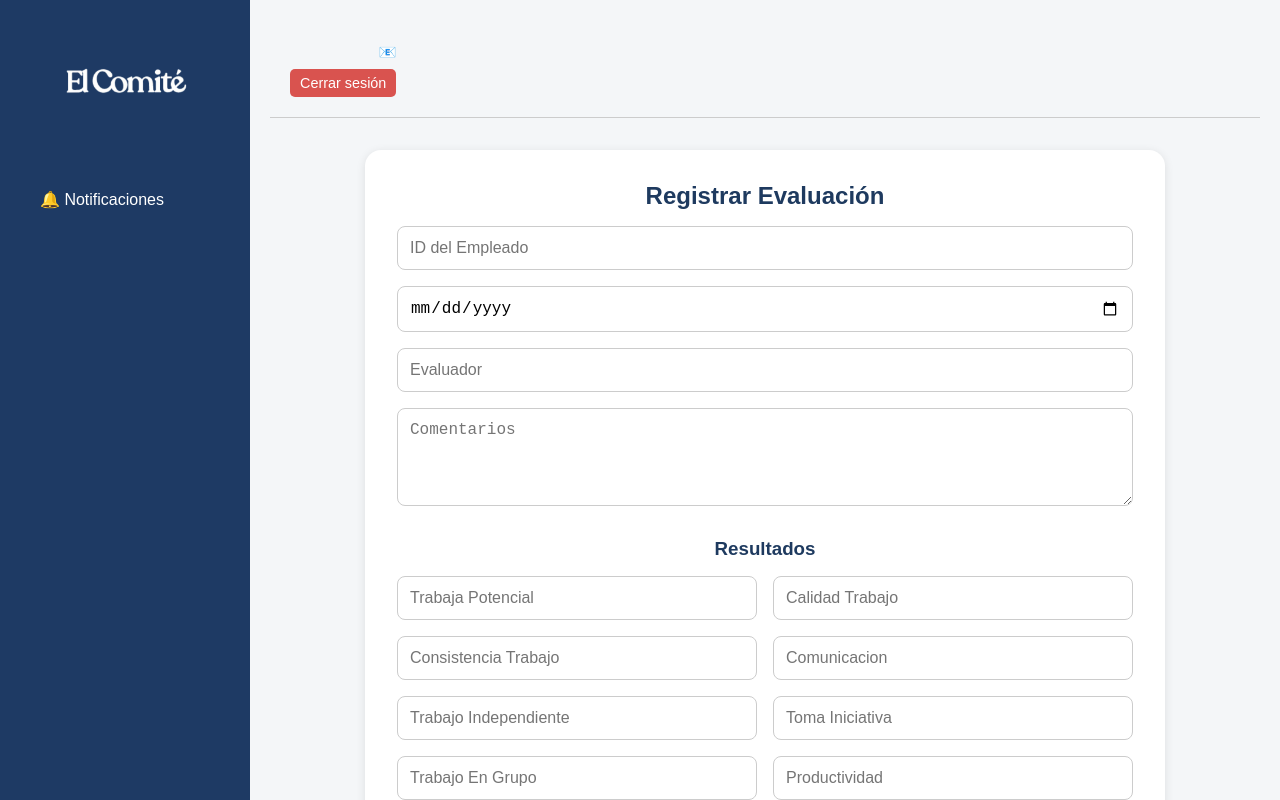
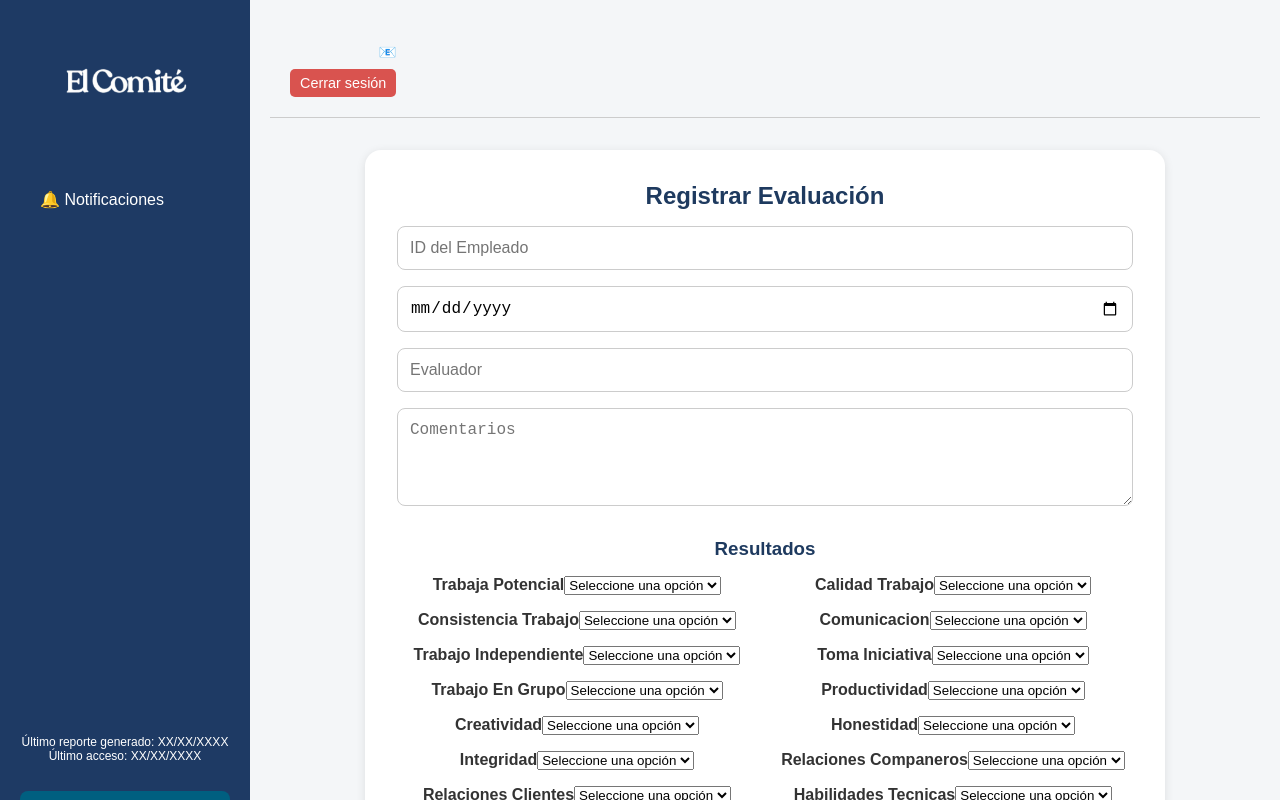
Before and after one commit to JrinconRG/SistemaDeEvaluacion, a React (Vite) app in the folder vite-project/: page /evaluacion in a window 1280 px wide. Shown: the top 800 px of the page. Built offline with nearby package versions, Linux system fonts and the light colour scheme; no server answers.

Commit message:
Agrega componente gráfico y modifica Evaluacion.jsx

```diff
--- a/vite-project/package.json
+++ b/vite-project/package.json
@@ -11,9 +11,12 @@
   },
   "dependencies": {
     "firebase": "^11.6.0",
+    "jspdf": "^3.0.1",
     "react": "^19.0.0",
     "react-dom": "^19.0.0",
-    "react-router-dom": "^7.5.1"
+    "react-router-dom": "^7.5.1",
+    "recharts": "^2.15.3",
+    "xlsx": "^0.18.5"
   },
   "devDependencies": {
     "@eslint/js": "^9.22.0",
--- a/vite-project/src/pages/Evaluacion/RegistrarEvaluacion.jsx
+++ b/vite-project/src/pages/Evaluacion/RegistrarEvaluacion.jsx
@@ -32,6 +32,8 @@ export default function RegistrarEvaluacion() {
     }
   });
 
+  const [puntaje, setPuntaje] = useState(null);
+
   const handleChange = (e) => {
     const { name, value } = e.target;
     if (name in form.resultados) {
@@ -41,10 +43,33 @@ export default function RegistrarEvaluacion() {
     }
   };
 
+  const calcularPromedioResultados = () => {
+    const valores = {
+      "Insatisfactorio": 1,
+      "Satisfactorio": 2,
+      "Bueno": 3,
+      "Excelente": 4
+    };
+
+    const resultados = form.resultados;
+    const puntuaciones = Object.values(resultados)
+      .map(valor => valores[valor])
+      .filter(v => v); // Evita valores vacíos o inválidos
+
+    const total = puntuaciones.reduce((acc, num) => acc + num, 0);
+    return puntuaciones.length ? total / puntuaciones.length : 0;
+  };
+
   const handleSubmit = async (e) => {
     e.preventDefault();
+    const puntaje_promedio = calcularPromedioResultados();
+    setPuntaje(puntaje_promedio);
+
     try {
-      await addDoc(collection(db, "evaluaciones_empleados"), form);
+      await addDoc(collection(db, "evaluaciones_empleados"), {
+        ...form,
+        puntaje_promedio
+      });
       alert("Evaluación guardada");
     } catch (e) {
       console.error("Error al guardar evaluación", e);
@@ -92,18 +117,33 @@ export default function RegistrarEvaluacion() {
             <h3>Resultados</h3>
             <div className="resultados-grid">
               {Object.keys(form.resultados).map((campo) => (
-                <input
-                  key={campo}
-                  name={campo}
-                  placeholder={campo.replace(/_/g, " ").replace(/\b\w/g, l => l.toUpperCase())}
-                  value={form.resultados[campo]}
-                  onChange={handleChange}
-                />
+                <div key={campo}>
+                  <label style={{ fontWeight: "bold" }}>
+                    {campo.replace(/_/g, " ").replace(/\b\w/g, l => l.toUpperCase())}
+                  </label>
+                  <select
+                    name={campo}
+                    value={form.resultados[campo]}
+                    onChange={handleChange}
+                  >
+                    <option value="">Seleccione una opción</option>
+                    <option value="Insatisfactorio">Insatisfactorio</option>
+                    <option value="Satisfactorio">Satisfactorio</option>
+                    <option value="Bueno">Bueno</option>
+                    <option value="Excelente">Excelente</option>
+                  </select>
+                </div>
               ))}
             </div>
 
             <button type="submit">Guardar Evaluación</button>
           </form>
+
+          {puntaje !== null && (
+            <div style={{ marginTop: "1rem", fontWeight: "bold", textAlign: "center", color: "#1e3a5f" }}>
+              Puntaje promedio: {puntaje.toFixed(2)}
+            </div>
+          )}
         </div>
       </div>
     </div>
```
Also changed, not shown: vite-project/src/components/graphic/ResultadosRadarChart.jsx (added), 1 other file (tests, documents, lock files or other folders).
